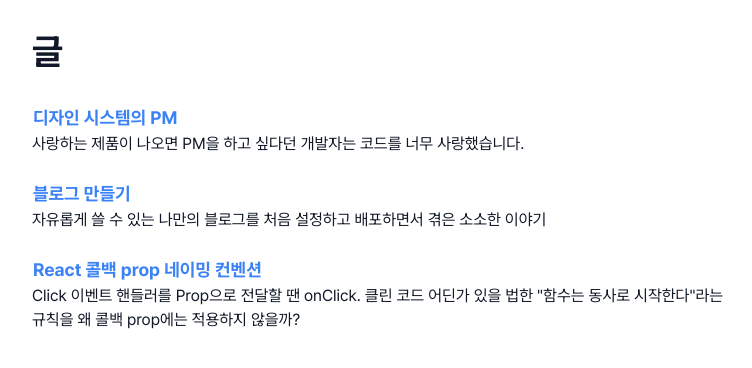
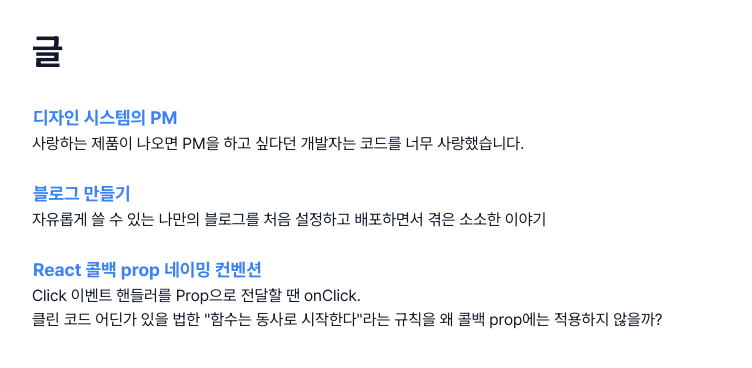
Before and after one commit to giwan-dev/giwan-blog, a Next.js app: page / in a window 1280 px wide. Shown: the top 368 px of the page, without its empty margins (256-1008 px from the left). Built offline with nearby package versions, Linux system fonts and the light colour scheme.

Commit message:
💄 글 설명의 줄바꿈을 표시하도록 스타일 추가

```diff
--- a/app/page.tsx
+++ b/app/page.tsx
@@ -43,7 +43,7 @@
               {post.title}
             </Link>
 
-            <p>{post.description}</p>
+            <p className="whitespace-pre-line">{post.description}</p>
           </li>
         ))}
       </ul>
```
